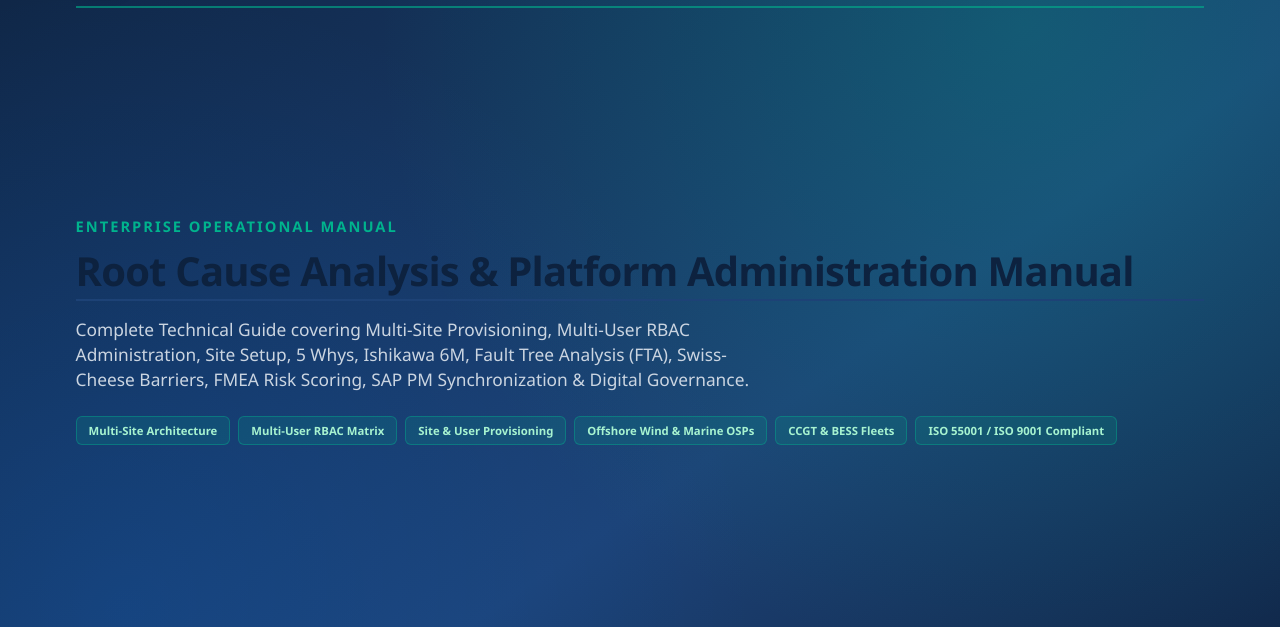
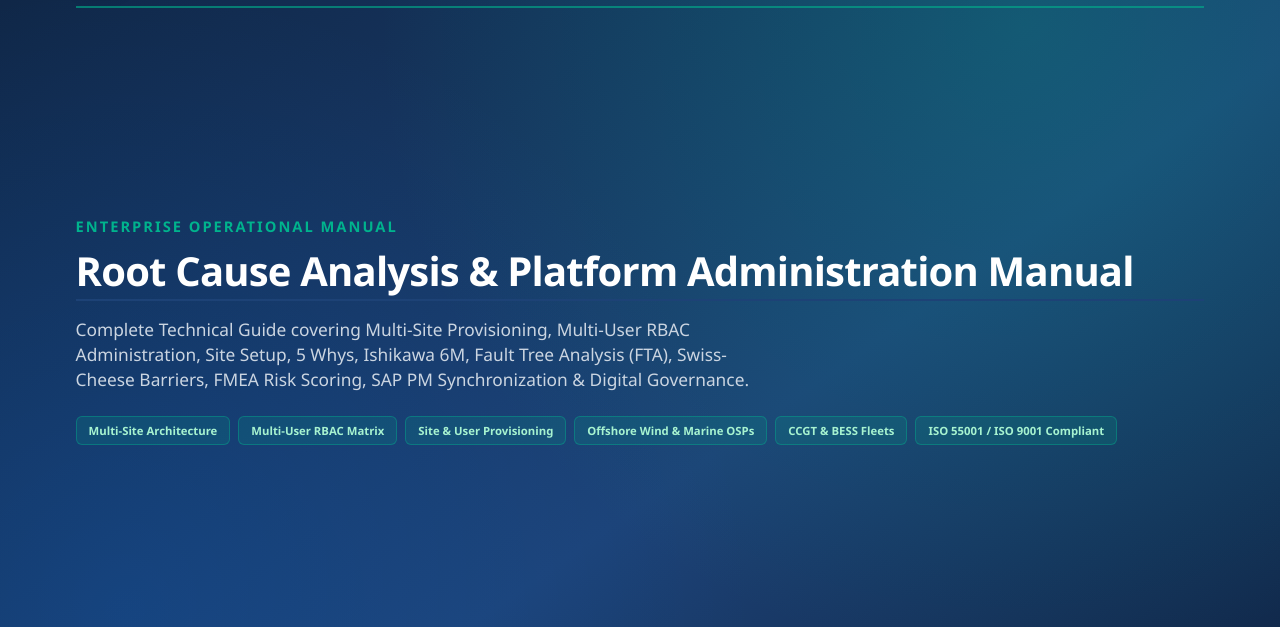
Before and after one commit to neilmross81-debug/gridguard-rca, a website: page docs/user_manual.html in a window 1280 px wide. Shown: the part 173-800 px from the top of the page. Drawn offline with Linux system fonts and the light colour scheme.

Commit message:
fix: change cover manual title color to pure white

```diff
--- a/docs/user_manual.html
+++ b/docs/user_manual.html
@@ -122,7 +122,8 @@
     letter-spacing: 2px;
     margin-bottom: 10px;
   }
-  .cover-title {
+  .cover h1, .cover-title {
+    color: #ffffff !important;
     font-size: 30pt;
     font-weight: 800;
     line-height: 1.15;
@@ -354,7 +355,7 @@
 
   <div class="cover-main">
     <div class="cover-eyebrow">Enterprise Operational Manual</div>
-    <h1 class="cover-title">Root Cause Analysis &amp; Platform Administration Manual</h1>
+    <h1 class="cover-title" style="color: #ffffff !important;">Root Cause Analysis &amp; Platform Administration Manual</h1>
     <div class="cover-tagline">
       Complete Technical Guide covering Multi-Site Provisioning, Multi-User RBAC Administration, Site Setup, 5 Whys, Ishikawa 6M, Fault Tree Analysis (FTA), Swiss-Cheese Barriers, FMEA Risk Scoring, SAP PM Synchronization &amp; Digital Governance.
     </div>
```
Also changed, not shown: 2 other files.
